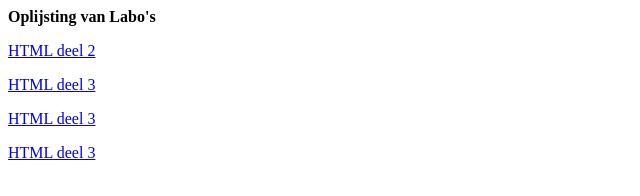
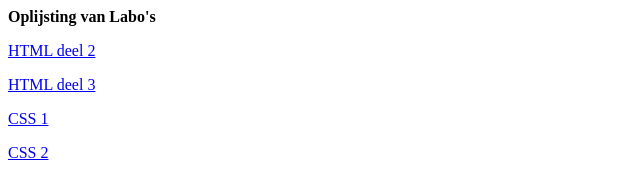
Before and after one commit to MaxDeq/maxdeq.github.io, a plain HTML site: page index.html in a window 1280 px wide. Shown: the whole page, without its empty margins (0-640 px from the left). Drawn offline with Linux system fonts and the light colour scheme.

Commit message:
Update index.html

```diff
--- a/index.html
+++ b/index.html
@@ -11,7 +11,7 @@
 <strong>Oplijsting van Labo's</strong>
 <p><a href="Labo-3%20(HTML)/index.html">HTML deel 2</a></p>
 <p><a href="Labo-4%20(HTML)/index.html">HTML deel 3</a></p>
-<p><a href="Labo-5%20(CSS1)/index.html">HTML deel 3</a></p>
-<p><a href="Labo-6%20(CSS2)/index.html">HTML deel 3</a></p>
+<p><a href="Labo-5%20(CSS1)/index.html">CSS 1</a></p>
+<p><a href="Labo-6%20(CSS2)/index.html">CSS 2</a></p>
 </body>
 </html>
```
